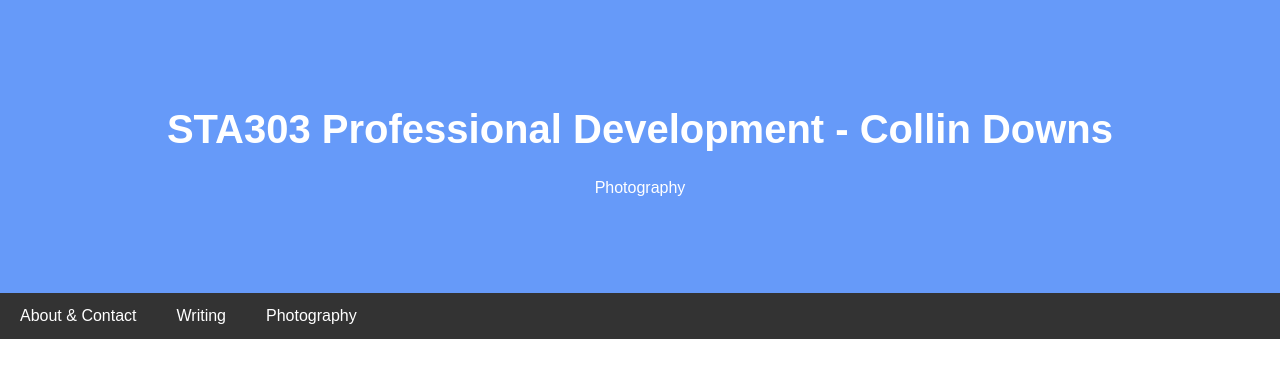
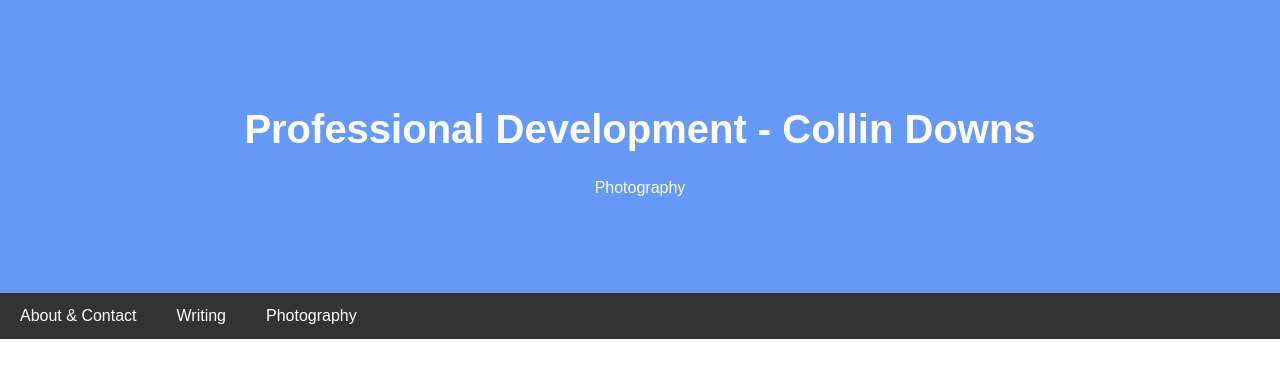
Before and after one commit to miscgithubtest/pdwebsite2, a plain HTML site: page photography.html in a window 1280 px wide. Drawn offline with Linux system fonts and the light colour scheme.

Commit message:
Update photography.html

```diff
--- a/photography.html
+++ b/photography.html
@@ -55,7 +55,7 @@ body {
 <body>
 
 <div class="header">
-  <h1>STA303 Professional Development - Collin Downs</h1>
+  <h1>Professional Development - Collin Downs</h1>
   <p>Photography</p>
 </div>
 
```
